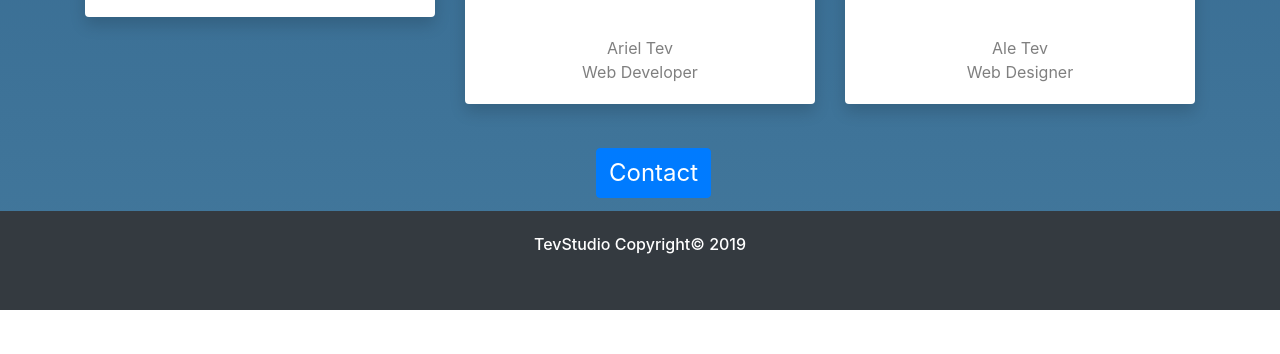
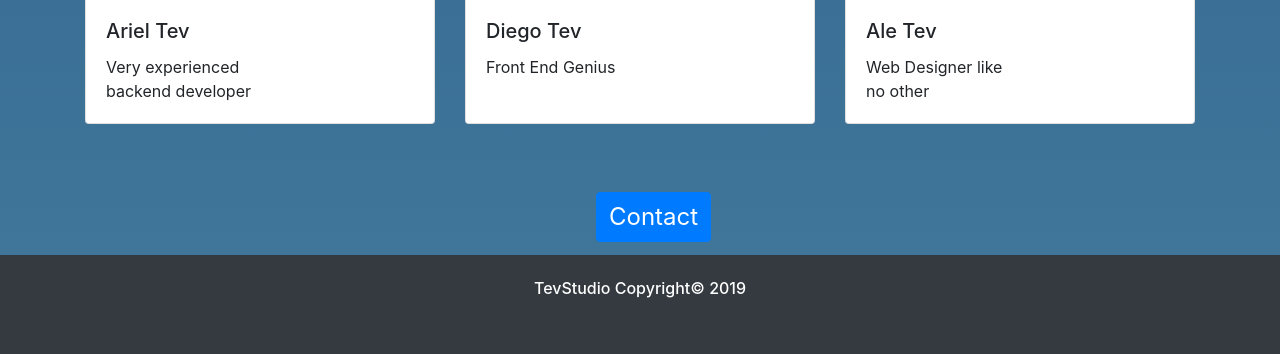
Before and after one commit to AT1504/tevstudio, a Django app: page / in a window 1280 px wide. Shown: the part 3515-3869 px from the top of the page. Before the commit the page ends 3825 px from the top, so only its background shows below. Run offline with Django 3.2, Linux system fonts and the light colour scheme; data comes from the database, SQL or seed files in the repository; both versions use the stored data as it was after the commit; some libraries are stand-ins or nearby versions.

Commit message:
Team info in index using db

```diff
--- a/landing/views.py
+++ b/landing/views.py
@@ -1,7 +1,8 @@
-from django.shortcuts import render
-from django.http import HttpResponse
+from django.shortcuts import get_object_or_404, render
+#from django.http import HttpResponse
+from .models import Developer
 
-
-def index(request):
-    return render(request, 'landing/index.html')
+def index(request):#, developer_id):
+    developer = Developer.objects.all() #get_object_or_404(Developer, pk=developer_id)
+    return render(request, 'landing/index.html', {'developer': developer})
     #return HttpResponse("Hello, world. You're at the polls index.")
--- a/templates/landing/index.html
+++ b/templates/landing/index.html
@@ -278,41 +278,29 @@
   </div>
 </header>
 
-<!-- Page Content -->
+        <!-- Team -->
+        <section id="team" class="py-5">
           <div class="container">
-  <div class="row">
-    <!-- Team Member 1 -->
-    <div class="col-xl-4 col-md-3 mb-4">
-      <div class="card border-0 shadow">
-        <img src="css/img/diegodev1.jpeg" class="card-img-top" alt="diegodev">
-        <div class="card-body text-center">
-          <h5 class="card-title mb-0">Team Member</h5>
-          <div class="card-text text-black-50">Diego Tev<br>Web Developer</div>
+            <h2 class="text-center">Our Team</h2>
+            <div class="card-deck"">
+              {% if developer %}
+                {% for dev_item in developer %}
+                  <div class="card">
+                    <img src="{{ dev_item.photo.url }}" class="card-img-top" alt="team">
+                    <div class="card-body text-body">
+                        <h5 class="card-title">{{dev_item.name}}</h5>
+                        <p class="card-text">{{dev_item.description}}</p>
                     </div>
                   </div>
+                {% endfor %}
+              {% else %}
+                <div class="col-md-12">
+                  <p>No Developers Available</p>
                 </div>
-    <!-- Team Member 2 -->
-    <div class="col-xl-4 col-md-3 mb-4">
-      <div class="card border-0 shadow">
-        <img src="css/img/ariel.jpg" class="card-img-top" alt="ariel">
-        <div class="card-body text-center">
-          <h5 class="card-title mb-0">Team Member</h5>
-          <div class="card-text text-black-50">Ariel Tev<br>Web Developer</div>
+              {% endif %}
+
             </div>
           </div>
-    </div>
-    <!-- Team Member 3 -->
-    <div class="col-xl-4 col-md-3 mb-4">
-      <div class="card border-0 shadow">
-        <img src="css/img/ale.jpg" class="card-img-top" alt="ale">
-        <div class="card-body text-center">
-          <h5 class="card-title mb-0">Team Member</h5>
-          <div class="card-text text-black-50">Ale Tev<br>Web Designer</div>
-        </div>
-      </div>
-    </div>
-
-
         </section>
 
     <!------------BUTTON FOR MODAL----------->
```
Also changed, not shown: db.sqlite3. Lines whose indentation alone changed are shown as unchanged.
